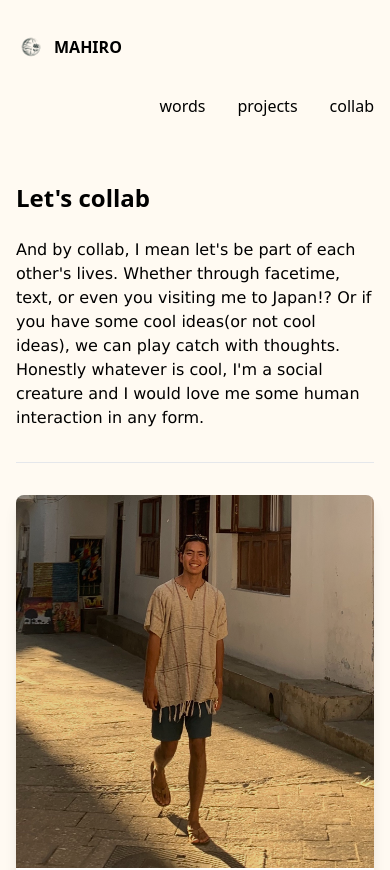
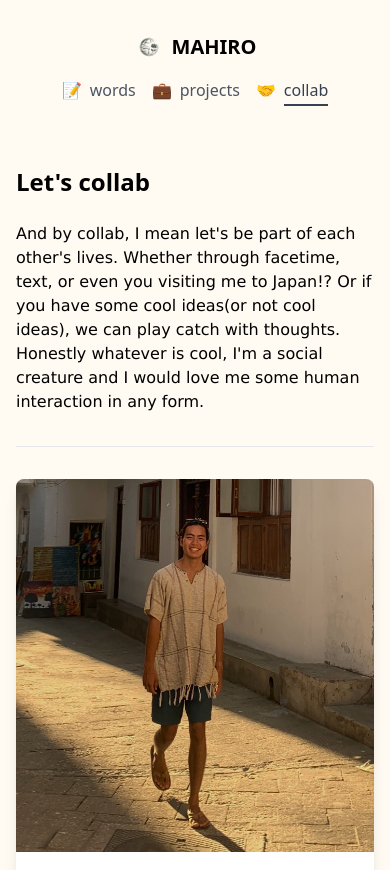
Before and after one commit to mahiro0615/mahiro.life.2.0, a Next.js app: page /collab in a window 390 px wide. Shown: the top 870 px of the page. Built offline with nearby package versions, Linux system fonts and the light colour scheme.

Commit message:
responsive nav design

```diff
--- a/src/app/navbar.js
+++ b/src/app/navbar.js
@@ -1,44 +1,46 @@
+"use client"
 import { Content } from "@/components/content";
-import { classNames } from "@/functions/class-names";
 import Link from "next/link";
 import Image from "next/image";
+import { usePathname } from 'next/navigation';
 
 export function Navbar() {
+  const pathname = usePathname();
+
+  const links = [
+    { name: "words", href: "/words", icon: "📝" },
+    { name: "projects", href: "/projects", icon: "💼" },
+    { name: "collab", href: "/collab", icon: "🤝" },
+  ];
+
   return (
-    <Content
-      as="div"
-      className="grid py-8 gap-8 sm:grid-cols-3 mb-8 text-center sm:text-left"
-    >
-      <div className="col-span-1 flex items-center">
+    <Content as="div" className="py-8 mb-8 text-center sm:text-left">
+      <div className="flex flex-col items-center sm:flex-row sm:justify-between">
+        <div className="flex items-center mb-4 sm:mb-0">
           <Link href="/" className="group font-bold flex items-center">
             <Image src="/logo.png" alt="Logo" width={30} height={30} className="mr-2" />
-          <span className="group-hover:hidden">MAHIRO</span>
-          <span className="hidden group-hover:block text-pink-400">
-            Mahiro.Life
+            <span className="group-hover:hidden text-xl">MAHIRO</span>
+            <span className="hidden group-hover:block text-pink-400 text-xl">Mahiro.Life</span>
+          </Link>
+        </div>
+        <nav className="w-full sm:w-auto">
+          <ul className="flex justify-center gap-4 sm:gap-8 sm:justify-end">
+            {links.map((link) => (
+              <li key={link.name} className={`relative ${pathname === link.href ? 'text-gray-700' : 'text-gray-600'}`}>
+                <Link href={link.href} className="flex items-center gap-2 decoration-gray-200 hover:decoration-gray-600 hover:text-gray-700 transition-colors duration-200 ease-in-out">
+                  <span>{link.icon}</span>
+                  <span className="relative">
+                    {link.name}
+                    {pathname === link.href && (
+                      <span className="absolute -bottom-1 left-0 w-full h-0.5 bg-gray-700"></span>
+                    )}
                   </span>
                 </Link>
-      </div>
-      <nav className="col-span-2 ml-auto">
-        <ul className="flex gap-x-8">
-          {[
-            { name: "words", href: "/words" },
-            { name: "projects", href: "/projects" },
-            { name: "collab", href: "/collab" },
-          ].map((link) => (
-            <li
-              key={link.name}
-              className="decoration-gray-200 hover:decoration-gray-600 hover:text-pink-400"
-
-         >
-
-             <Link href={link.href}>{link.name}</Link>
-
-
               </li>
             ))}
           </ul>
         </nav>
-
+      </div>
     </Content>
   );
 }
```
Lines whose indentation alone changed are shown as unchanged.
